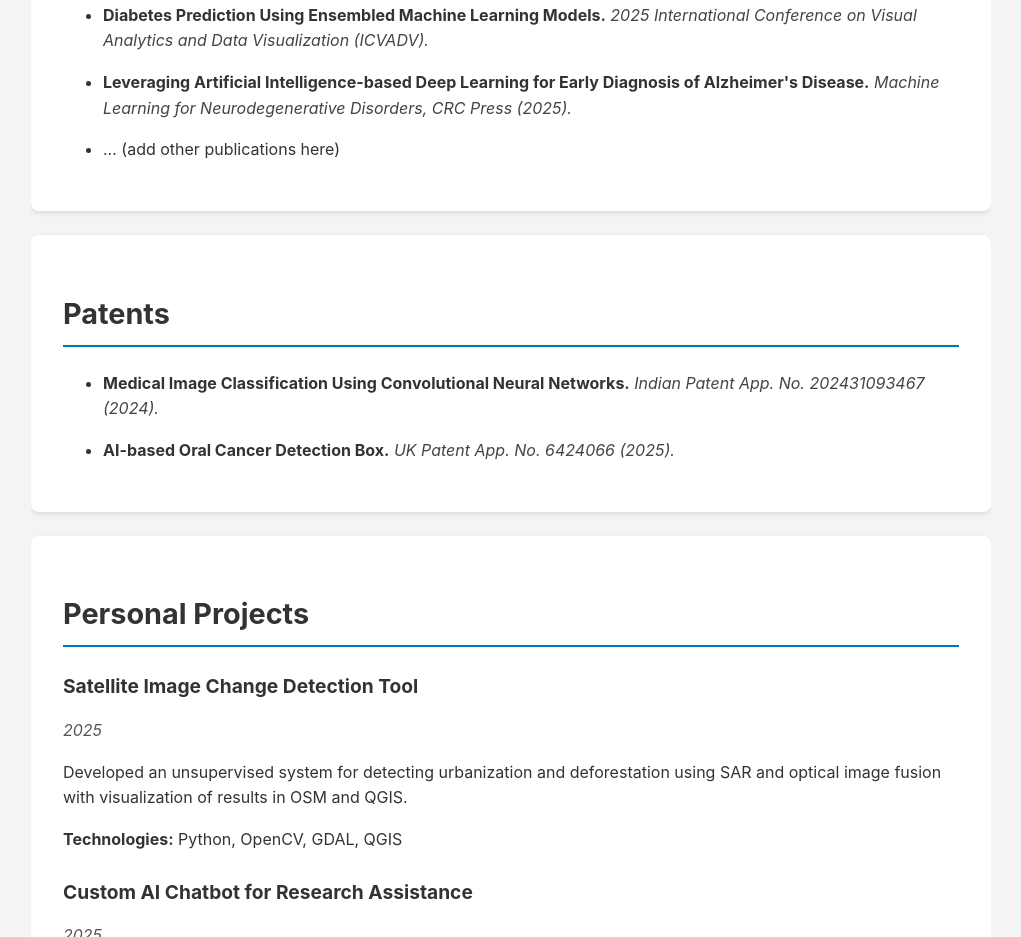
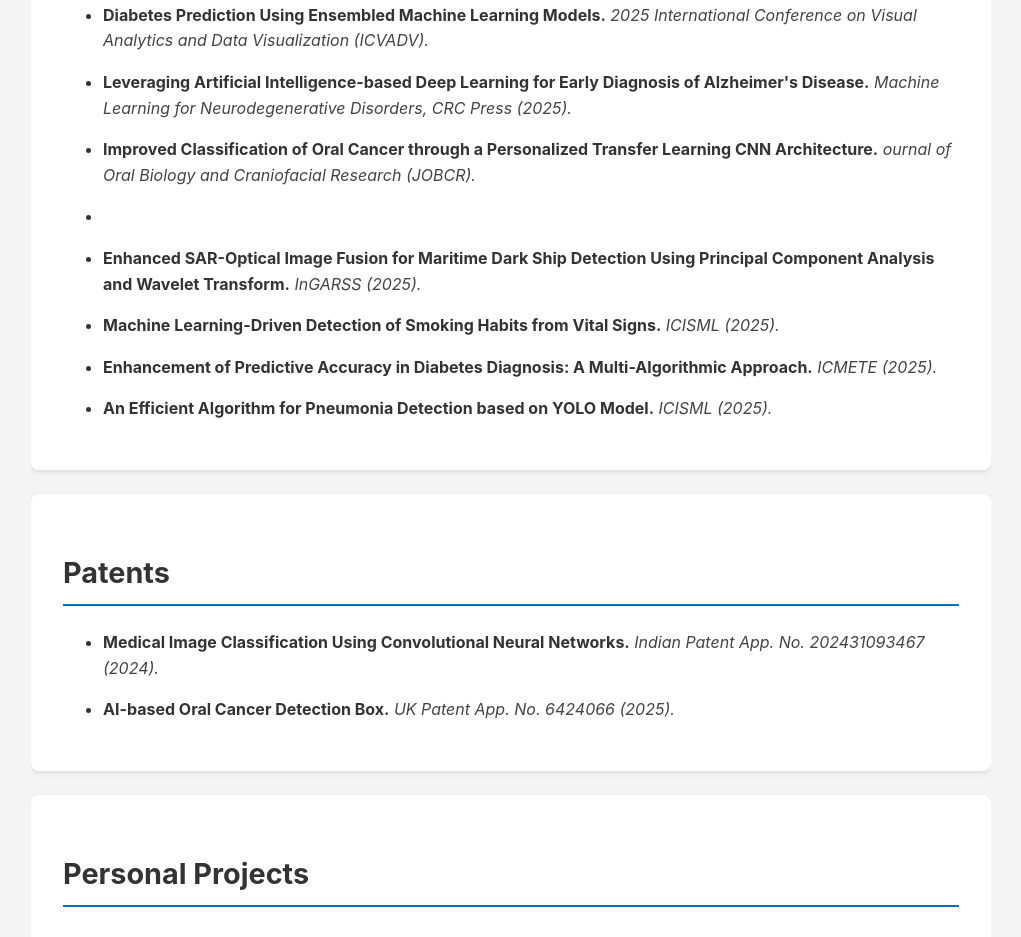
Before and after one commit to UditaMonani/UditaMonani.github.io, a plain HTML site: page index.html in a window 1280 px wide. Shown: the part 1956-2893 px from the top of the page, without its empty margins (129-1150 px from the left). Drawn offline with Linux system fonts and the light colour scheme.

Commit message:
Fix HTML formatting and structure

```diff
--- a/index.html
+++ b/index.html
@@ -206,7 +206,11 @@
                 <li><strong>SMART Pricing Solutions for Used Cars Using Decision Tree and Random Forest Model.</strong> <em>Journal of Theoretical and Applied Information Technology (JATIT) (2025).</em></li>
                 <li><strong>Diabetes Prediction Using Ensembled Machine Learning Models.</strong> <em>2025 International Conference on Visual Analytics and Data Visualization (ICVADV).</em></li>
                 <li><strong>Leveraging Artificial Intelligence-based Deep Learning for Early Diagnosis of Alzheimer's Disease.</strong> <em>Machine Learning for Neurodegenerative Disorders, CRC Press (2025).</em></li>
-                <li>... (add other publications here)</li>
+                <li><strong>Improved Classification of Oral Cancer through a Personalized Transfer Learning CNN Architecture.</strong> <em>ournal of Oral Biology and Craniofacial Research (JOBCR).</em><li>
+                <li><strong>Enhanced SAR-Optical Image Fusion for Maritime Dark Ship Detection Using Principal Component Analysis and Wavelet Transform.</strong> <em>InGARSS (2025).</em></li>
+                <li><strong>Machine Learning-Driven Detection of Smoking Habits from Vital Signs.</strong> <em>ICISML (2025).</em></li>
+                <li><strong>Enhancement of Predictive Accuracy in Diabetes Diagnosis: A Multi-Algorithmic Approach.</strong> <em>ICMETE (2025).</em></li>
+                <li><strong>An Efficient Algorithm for Pneumonia Detection based on YOLO Model.</strong> <em>ICISML (2025).</em></li>
             </ul>
         </section>
 
```
